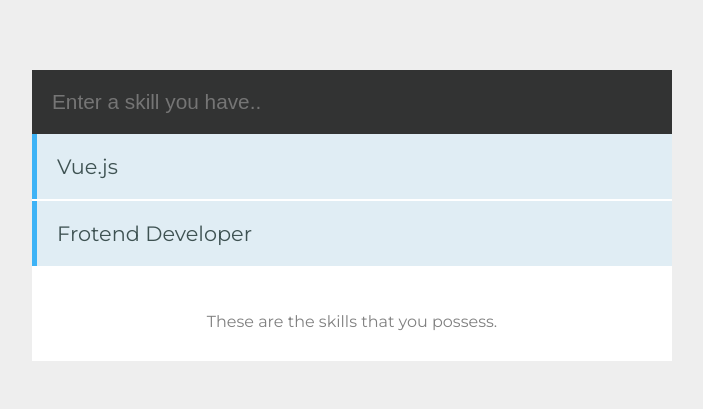
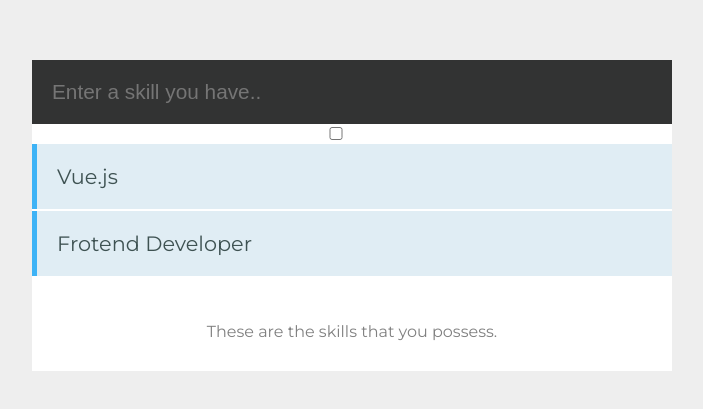
Before and after one commit to LastCoding/Vue_Skills, a Vue app: page / in a window 1280 px wide. Shown: the part 177-586 px from the top of the page, without its empty margins (288-991 px from the left). Built offline with nearby package versions, Linux system fonts and the light colour scheme.

Commit message:
Checkbox added + check of this.value

```diff
--- a/src/components/Skills.vue
+++ b/src/components/Skills.vue
@@ -5,6 +5,9 @@
             <form @submit.prevent="addSkill">
                 <input type="text" placeholder="Enter a skill you have.." v-model="skill">
             </form>
+
+            <input type="checkbox" id="checkbox" v-model="checked">
+
             <ul>
                 <li v-for="(data, index) in skills" :key="index">{{ data.skill }}</li>
             </ul>
@@ -19,6 +22,7 @@
         name: 'Skills',
         data() {
             return {
+                checked: false,
                 skill: '',
                 skills: [
                     {"skill": "Vue.js"},
@@ -30,6 +34,7 @@
             addSkill() {
                 this.skills.push({skill: this.skill})
                 this.skill = '';
+                console.log('This checkbox value is:' + this.checked);
             }
         }
     }
```
